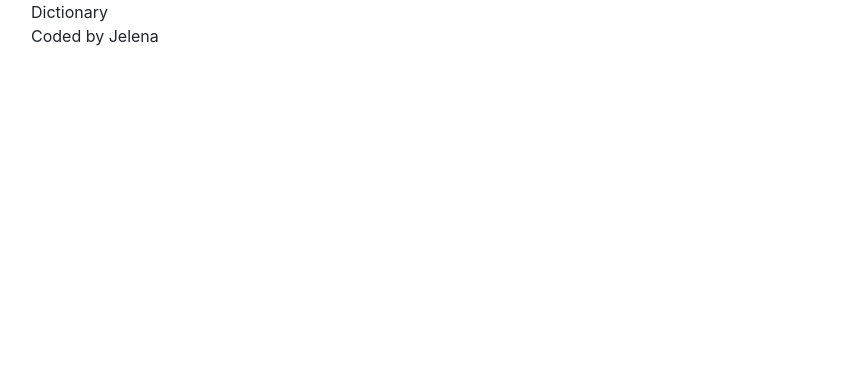
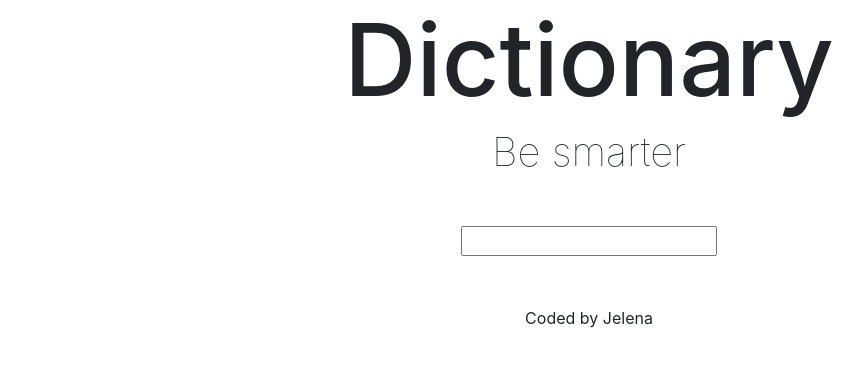
Before and after one commit to shecodesjele/dictionary-app-2, a React (Create React App) app: page / in a window 1280 px wide. Shown: the top 366 px of the page, without its empty margins (51-913 px from the left). Built offline with nearby package versions, Linux system fonts and the light colour scheme.

Commit message:
Search form with state on it.

```diff
--- a/src/App.css
+++ b/src/App.css
@@ -1 +1,16 @@
 /** @format */
+
+h1 {
+  font-size: 100px;
+  text-align: center;
+}
+h2 {
+  font-size: 40px;
+  text-align: center;
+  font-weight: lighter;
+  margin-bottom: 50px;
+}
+footer {
+  text-align: center;
+  margin-top: 50px;
+}
--- a/src/App.js
+++ b/src/App.js
@@ -1,12 +1,15 @@
 /** @format */
 
 import "./App.css";
+import Dictionary from "./Dictionary";
 
 export default function App() {
   return (
     <div className="App">
       <div className="container">
-        <header>Dictionary</header>
+        <h1>Dictionary</h1>
+        <h2>Be smarter</h2>
+        <Dictionary />
         <footer>Coded by Jelena</footer>
       </div>
     </div>
--- /dev/null
+++ b/src/Dictionary.css
@@ -0,0 +1,5 @@
+/** @format */
+
+form {
+  text-align: center;
+}
--- /dev/null
+++ b/src/Dictionary.js
@@ -0,0 +1,21 @@
+/** @format */
+import React, { useState } from "react";
+import "./Dictionary.css";
+
+export default function Dictionary() {
+  let [word, setWord] = useState("");
+
+  function search(event) {
+    event.preventDefault();
+    alert(`Govno je ${word}`);
+  }
+
+  function handleChangeWord(event) {
+    setWord(event.target.value);
+  }
+  return (
+    <form type="search" onSubmit={search}>
+      <input type="search" onChange={handleChangeWord} />
+    </form>
+  );
+}
```
